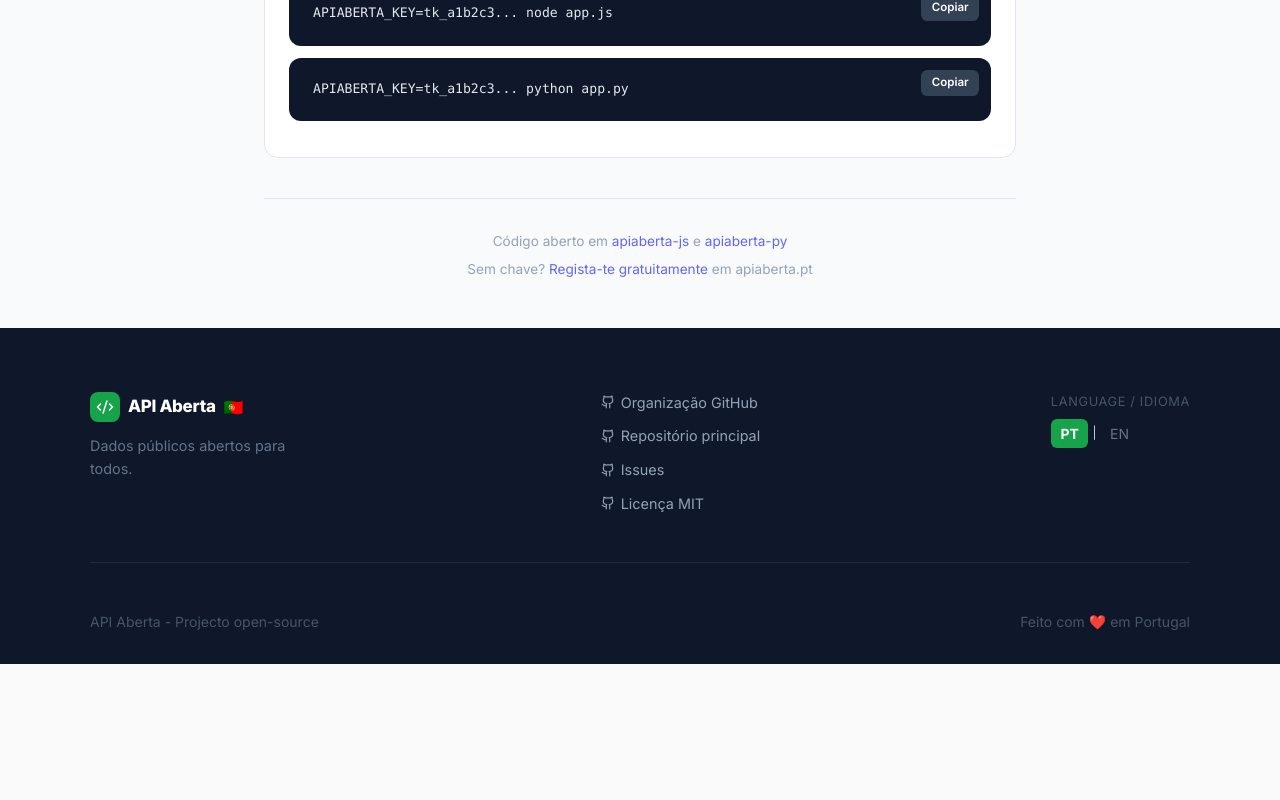
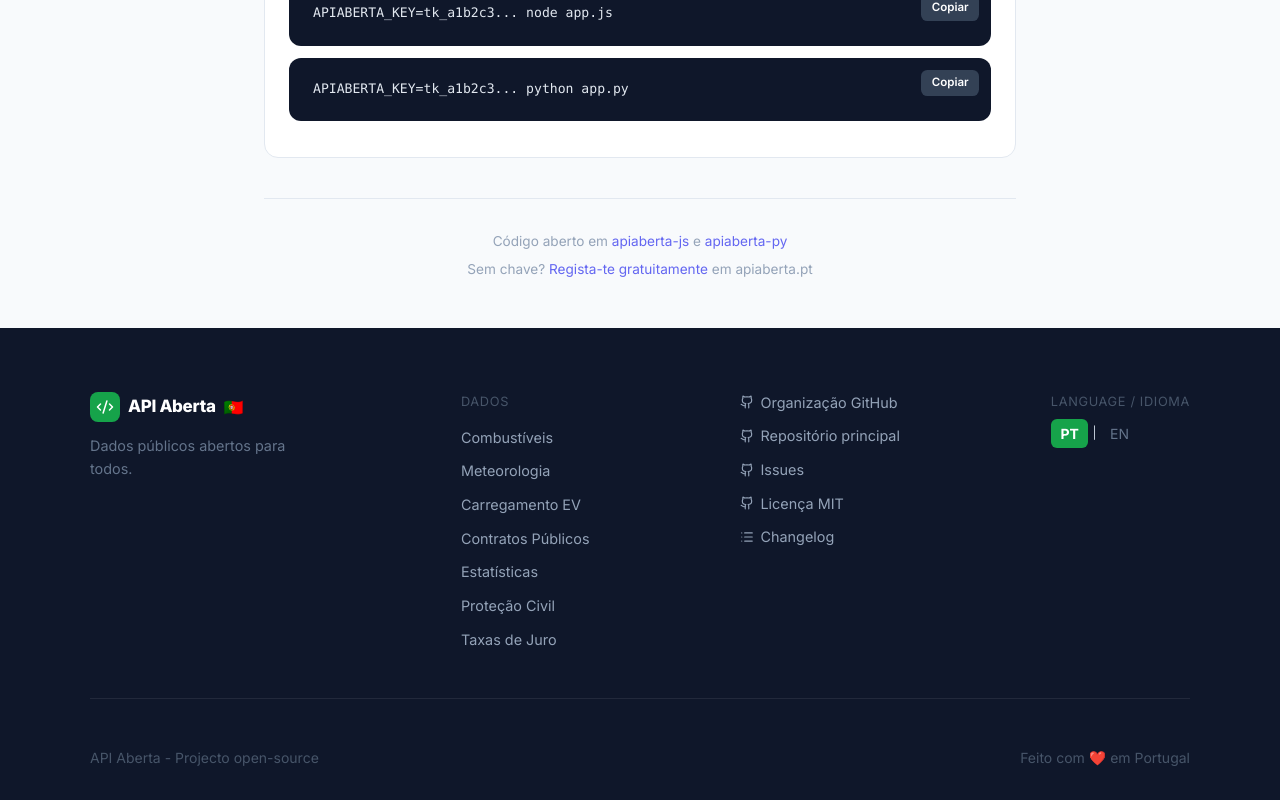
Before and after one commit to apiaberta/apiaberta.pt, a React (Vite) app: page /sdk in a window 1280 px wide. Shown: the part 2371-3171 px from the top of the page. Before the commit the page ends 3035 px from the top, so only its background shows below. Built offline with nearby package versions, Linux system fonts and the light colour scheme.

Commit message:
feat: Add Dados column and Changelog link to footer

```diff
--- a/src/components/Footer.jsx
+++ b/src/components/Footer.jsx
@@ -1,6 +1,17 @@
-import { Code2, Github, ExternalLink } from 'lucide-react'
+import { Code2, Github, List } from 'lucide-react'
+import { Link } from 'react-router-dom'
 import { useLanguage } from '../contexts/LanguageContext'
 import LanguageSwitcher from './LanguageSwitcher'
+
+const dadosLinks = [
+  { label: 'Combustíveis', path: '/dados/combustiveis' },
+  { label: 'Meteorologia', path: '/dados/tempo' },
+  { label: 'Carregamento EV', path: '/dados/ev' },
+  { label: 'Contratos Públicos', path: '/dados/contratos' },
+  { label: 'Estatísticas', path: '/dados/estatisticas' },
+  { label: 'Proteção Civil', path: '/dados/protecao-civil' },
+  { label: 'Taxas de Juro', path: '/dados/taxas-juro' },
+]
 
 export default function Footer() {
   const { t } = useLanguage()
@@ -53,6 +64,29 @@ export default function Footer() {
             </p>
           </div>
 
+          {/* Dados column */}
+          <div style={{ display: 'flex', flexDirection: 'column', gap: '0.75rem' }}>
+            <p style={{ fontSize: '0.8rem', color: '#475569', marginBottom: '0.25rem', textTransform: 'uppercase', letterSpacing: '0.05em' }}>
+              Dados
+            </p>
+            {dadosLinks.map((item) => (
+              <Link
+                key={item.path}
+                to={item.path}
+                style={{
+                  color: '#94A3B8',
+                  textDecoration: 'none',
+                  fontSize: '0.9rem',
+                  transition: 'color 0.15s',
+                }}
+                onMouseOver={(e) => (e.currentTarget.style.color = '#4ADE80')}
+                onMouseOut={(e) => (e.currentTarget.style.color = '#94A3B8')}
+              >
+                {item.label}
+              </Link>
+            ))}
+          </div>
+
           {/* Links */}
           <div style={{ display: 'flex', flexDirection: 'column', gap: '0.75rem' }}>
             {links.map((link) => (
@@ -77,6 +111,23 @@ export default function Footer() {
                 {link.label}
               </a>
             ))}
+            <Link
+              to="/changelog"
+              style={{
+                display: 'flex',
+                alignItems: 'center',
+                gap: '0.375rem',
+                color: '#94A3B8',
+                textDecoration: 'none',
+                fontSize: '0.9rem',
+                transition: 'color 0.15s',
+              }}
+              onMouseOver={(e) => (e.currentTarget.style.color = '#4ADE80')}
+              onMouseOut={(e) => (e.currentTarget.style.color = '#94A3B8')}
+            >
+              <List size={14} />
+              Changelog
+            </Link>
           </div>
 
           {/* Language switcher */}
```
